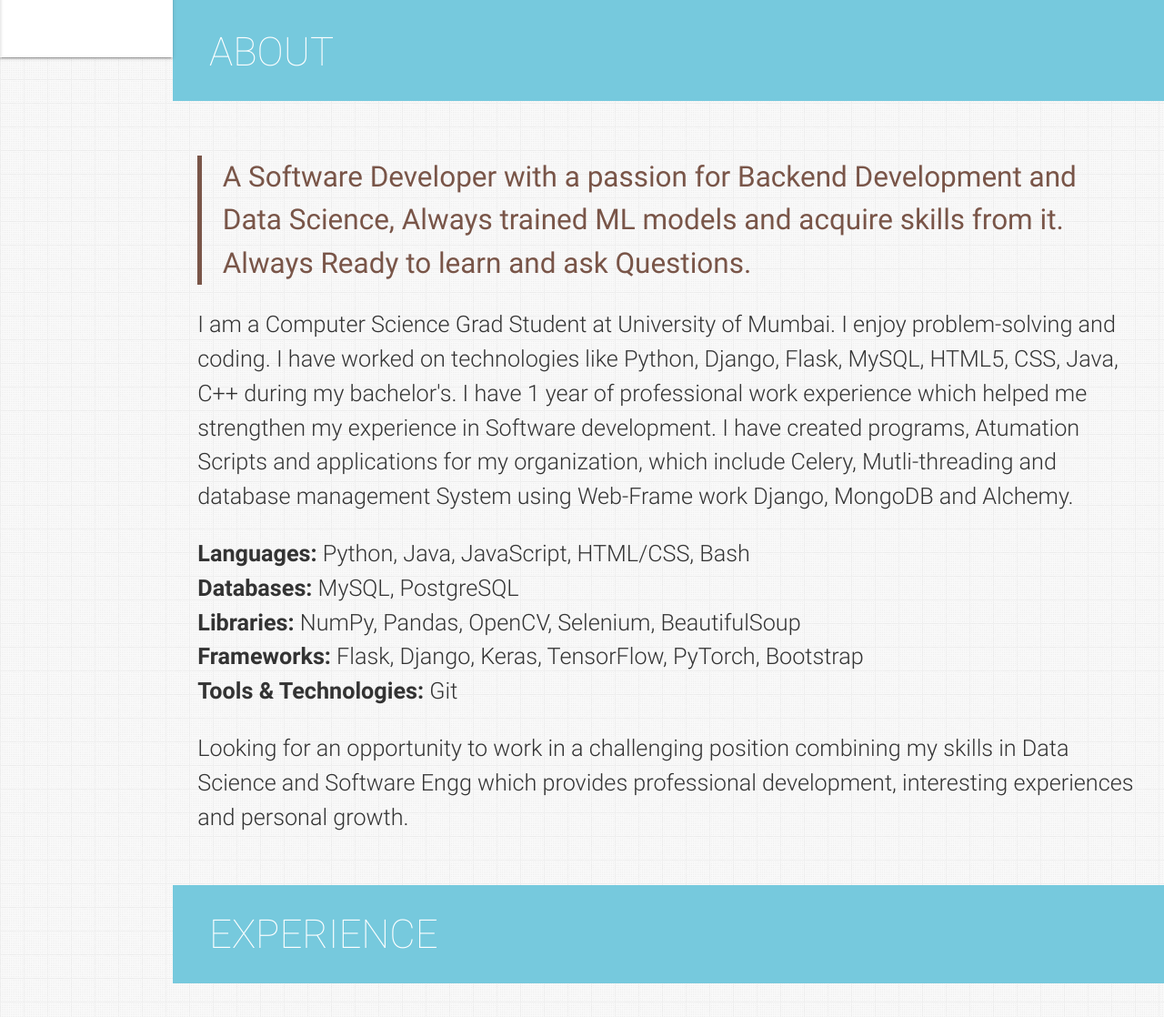
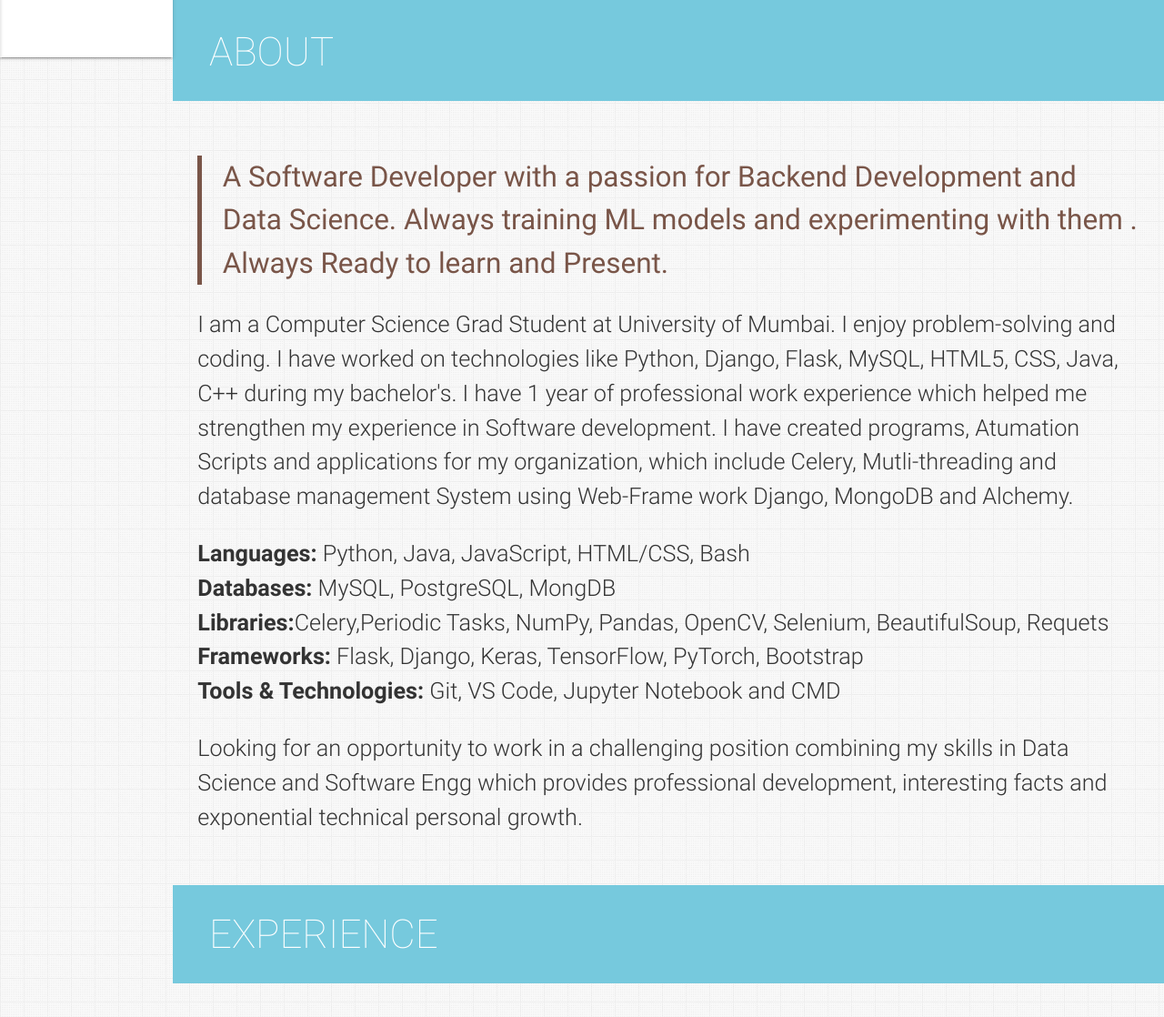
Before and after one commit to Tobaisfire/Tobaisfire.github.io, a plain HTML site: page index.html in a window 1280 px wide. Shown: the part 797-1915 px from the top of the page at 91% size. Drawn offline with nearby package versions, Linux system fonts and the light colour scheme.

Commit message:
04-05-2023 About-V1

```diff
--- a/index.html
+++ b/index.html
@@ -234,7 +234,7 @@
       <div class="container flow-text">
         <blockquote>
           <h2>
-            A Software Developer with a passion for Backend Development and Data Science, Always trained ML models and acquire skills from it. Always Ready to learn and ask Questions.
+            A Software Developer with a passion for Backend Development and Data Science. Always training ML models and experimenting with them . Always Ready to learn and Present.
 
           </h2>
         </blockquote>
@@ -250,10 +250,10 @@
         <p>
           <ul>
             <li><b>Languages:</b> Python, Java, JavaScript, HTML/CSS, Bash</li>
-            <li><b>Databases:</b> MySQL, PostgreSQL</li>
-            <li><b>Libraries:</b> NumPy, Pandas, OpenCV, Selenium, BeautifulSoup</li>
+            <li><b>Databases:</b> MySQL, PostgreSQL, MongDB</li>
+            <li><b>Libraries:</b>Celery,Periodic Tasks, NumPy, Pandas, OpenCV, Selenium, BeautifulSoup, Requets</li>
             <li><b>Frameworks:</b> Flask, Django, Keras, TensorFlow, PyTorch, Bootstrap</li>
-            <li><b>Tools & Technologies:</b> Git</li>
+            <li><b>Tools & Technologies:</b> Git, VS Code, Jupyter Notebook and CMD</li>
           </ul>
 
         </p>
@@ -263,7 +263,7 @@
           Detail-oriented Software Developer with professional experience in Backend Development, Machine Learning, Computer Vision. I am adept in Python, Django, Flask, SQL, Machine Learning, Computer Vision.
         </p> -->
         <p>
-          Looking for an opportunity to work in a challenging position combining my skills in Data Science and Software Engg which provides professional development, interesting experiences and personal growth.
+          Looking for an opportunity to work in a challenging position combining my skills in Data Science and Software Engg which provides professional development, interesting facts and exponential technical personal growth.
         </p>
 
       </div>
```
